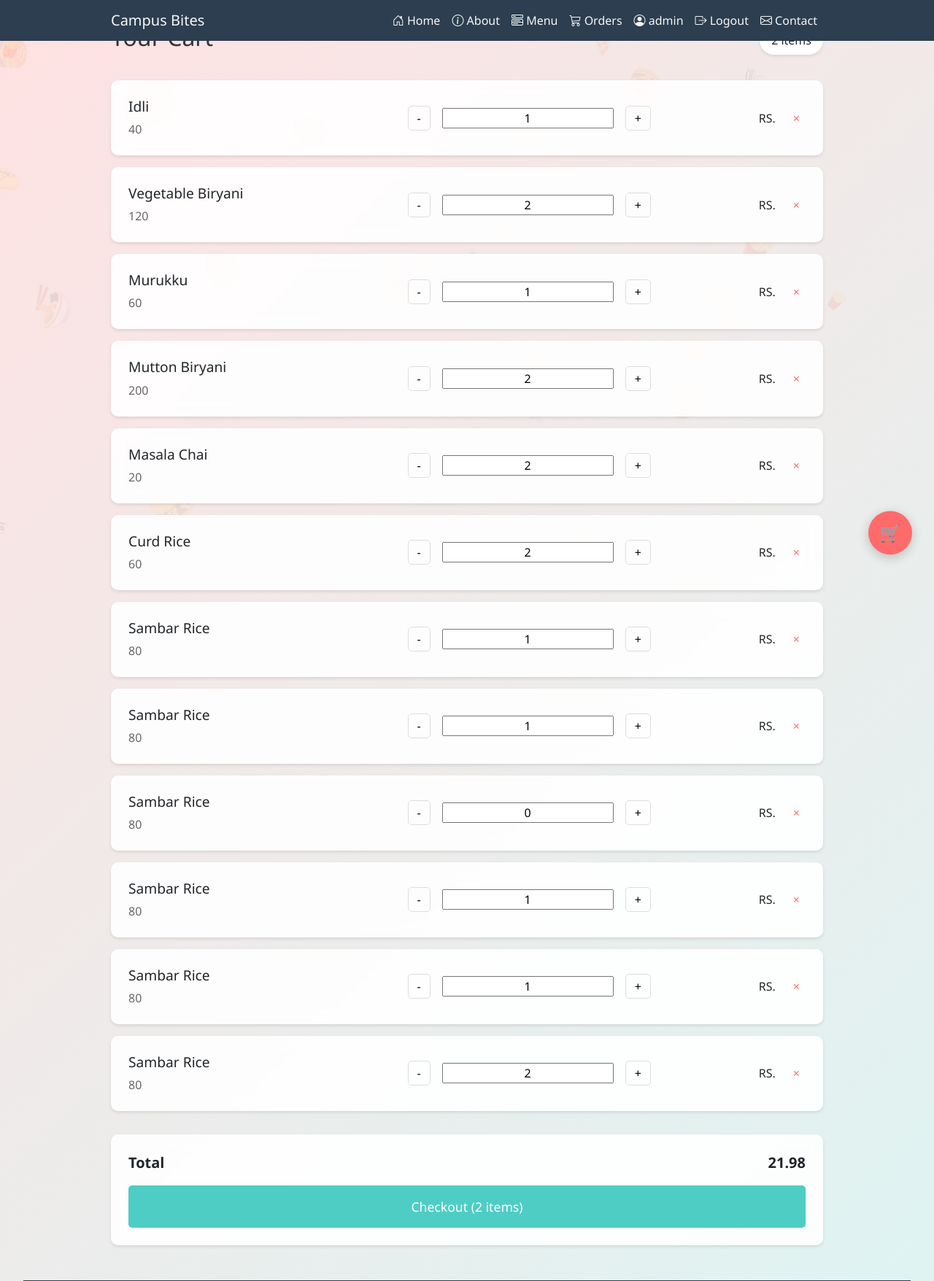
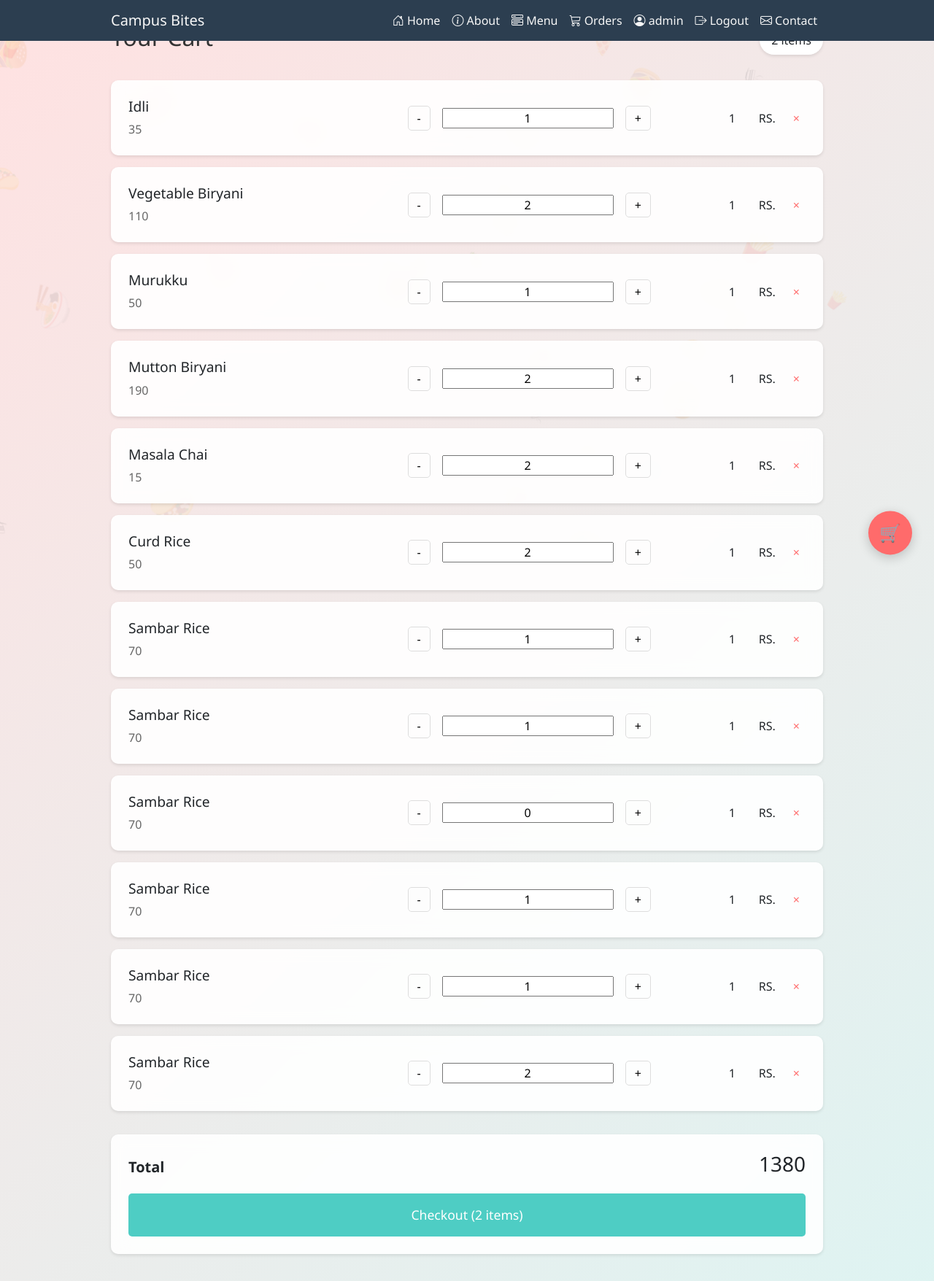
Before and after one commit to sundarg1502/Campus-Bites, a Django app: page /menu/cart in a window 1280 px wide. Shown: the top 1756 px of the page at 73% size. Run offline with Django 5.2, Linux system fonts and the light colour scheme; a user stored in the database is signed in; data comes from the database, SQL or seed files in the repository; both versions use the stored data as it was after the commit; some libraries are stand-ins or nearby versions.

Commit message:
Fix : Render The valid data in the cart

```diff
--- a/Menu/models.py
+++ b/Menu/models.py
@@ -57,5 +57,6 @@ class Cart(models.Model):
     product = models.ForeignKey(Product,on_delete=models.CASCADE)
     user = models.ForeignKey(User,on_delete=models.CASCADE)
     quantity = models.IntegerField()
+    amount = models.IntegerField()
     status = models.BooleanField(default=False)
     created_at = models.DateTimeField(auto_now_add=True)
--- a/Menu/templates/cart.html
+++ b/Menu/templates/cart.html
@@ -26,13 +26,13 @@ Campus Bites | Cart
             <div class="cart-item" data-id="1">
                 <div class="item-details">
                     <h3>{{item.product.name}}</h3>
-                    <div class="item-price" id="price">{{item.product.actuall_price}}</div>
+                    <div class="item-price" id="price{{item.id}}">{{item.product.discount_price}}</div>
                 </div>
                 <div class="quantity-controls">
-                    <button class="quantity-btn minus" onclick="updateQuantity(1, -1)">-</button>
-                    <input class="quantity" id="item1" value="{{item.quantity}}" readonly></span>
-                    <button class="quantity-btn plus" onclick="updateQuantity(1, 1)">+</button>
-                    <div class="subtotal" id="sub">{{item.}}</div><span> RS.</span>
+                    <button class="quantity-btn minus" onclick="updateQuantity({{item.id}}, -1)">-</button>
+                    <input class="quantity" id="item{{item.id}}" value="{{item.quantity}}" readonly></span>
+                    <button class="quantity-btn plus" onclick="updateQuantity({{item.id}}, 1)">+</button>
+                    <div class="subtotal" id="sub{{item.id}}">{{item.amount}}</div><span> RS.</span>
                     <button class="remove-btn" onclick="removeItem(1)">×</button>
                 </div>
             </div>
@@ -42,7 +42,7 @@ Campus Bites | Cart
         <div class="cart-summary">
             <div class="total">
                 <span>Total</span>
-                <span id="totalAmount">21.98</span>
+                <h3 id="totalAmount">{{total}}</h3>
             </div>
             <button class="checkout-btn" id="checkoutBtn">
                 Checkout (2 items)
--- a/Menu/templates/menu.html
+++ b/Menu/templates/menu.html
@@ -70,7 +70,7 @@ Campus bites - Menu
         <!-- Product 1 -->
         <div class="col-md-6 col-lg-4">
             <div class="product-card non-veg" data-product-id="{{item.id}}">
-                <input hidden value={{itemid}} id="hidden-id{{item.id}}">
+                <h4 id="hiddenid{{item.id}}" hidden>{{item.id}}</h4>
                 <div class="product-image">
                     <img src={{item.img|default:"static/images/Others/snacks.jpg"}} alt="{{item.name}}">
                     <div class="product-type-badge">Non-Veg{{item.id}}</div>
@@ -80,7 +80,7 @@ Campus bites - Menu
                     <p>{{item.description}}</p>
                     <div class="product-price">
                         <span class="original-price">{{item.actuall_price}} RS.</span>
-                        <span class="discounted-price">{{item.discount_price}} RS.</span>
+                        <span class="discounted-price" id="discount-price{{item.id}}">{{item.discount_price}} RS.</span>
                     </div>
                     <div class="nutrition-info">
                         <h6 class="mb-3">Nutrition Information</h6>
--- a/Menu/views.py
+++ b/Menu/views.py
@@ -11,15 +11,17 @@ def index(request):
 def cart(request):
     print(request.user)
     cart = Cart.objects.filter(user=request.user.id)
-    # for data in cart:
-    #     print(data)
-    return render(request,'cart.html',{"items":cart})
+    total = 0
+    for data in cart:
+        total+=data.product.actuall_price*data.quantity
+    print(total)
+    return render(request,'cart.html',{"items":cart,"total":total})
 
 def addtocart(request):
     if request.user.is_authenticated:
         data = json.load(request)
         pid = Product.objects.get(pk=data['id'])
-        Cart.objects.create(product=pid,user=request.user,quantity=data['qty'])
+        Cart.objects.create(product=pid,user=request.user,quantity=data['qty'],amount=data["amount"])
         return JsonResponse({"Ststus":'Successs'},status=200)
     else:
         return JsonResponse({"status":"User Login Required"},status=200)
--- a/static/js/cart.js
+++ b/static/js/cart.js
@@ -1,14 +1,10 @@
 function updateQuantity(productId, change) {
-    console.log(productId)
-    // const input = document.querySelector(`input[data-product-id="${productId}"]`);
-    const input = document.getElementById("item1");
-    const price = document.getElementById("price");
-    // const total = document.getElementById("totoalAmount");
+    // console.log(productId)
+    const input = document.getElementById("item"+productId);
+    const price = document.getElementById("price"+productId);
     let newValue = parseInt(input.value) + change;
     newValue = Math.max(1, newValue); // Prevent negative values
     console.log("newValue"+newValue*price.textContent)
-    document.getElementById("sub").textContent = newValue*price.textContent;
+    document.getElementById("sub"+productId).textContent = newValue*price.textContent;
     input.value = newValue;
-    // console.log(total.textContent)
-    // total.textContent = total.textContent+(newValue*price.textContent)
 }
--- a/static/js/menu.js
+++ b/static/js/menu.js
@@ -42,7 +42,8 @@ function updateQuantity(productId, change) {
         const price = document.getElementById("discount-price"+productId).textContent;
         const qty = document.querySelector(`input[data-product-id="${productId}"]`).value;
         const url = document.getElementById("addtocarturl").textContent;
-        console.log(url)
+        const amount = parseInt(price.split("RS."))*parseInt(qty);
+        console.log(amount)
         // console.log("name"+productId)
         // console.log(id )
         // console.log(id)
@@ -62,7 +63,7 @@ function updateQuantity(productId, change) {
                 "Content-Type": "application/json",
                 "X-CSRFToken": getCookie('csrftoken'), // CSRF token for security
             },
-            body: JSON.stringify({ id: id, qty: qty, price:price }),
+            body: JSON.stringify({ id: id, qty: qty, price:price,amount:amount }),
         })
         .then(response => {
             if (response.ok) {
```
Also changed, not shown: Menu/migrations/0005_cart_amount.py (added), db.sqlite3.
